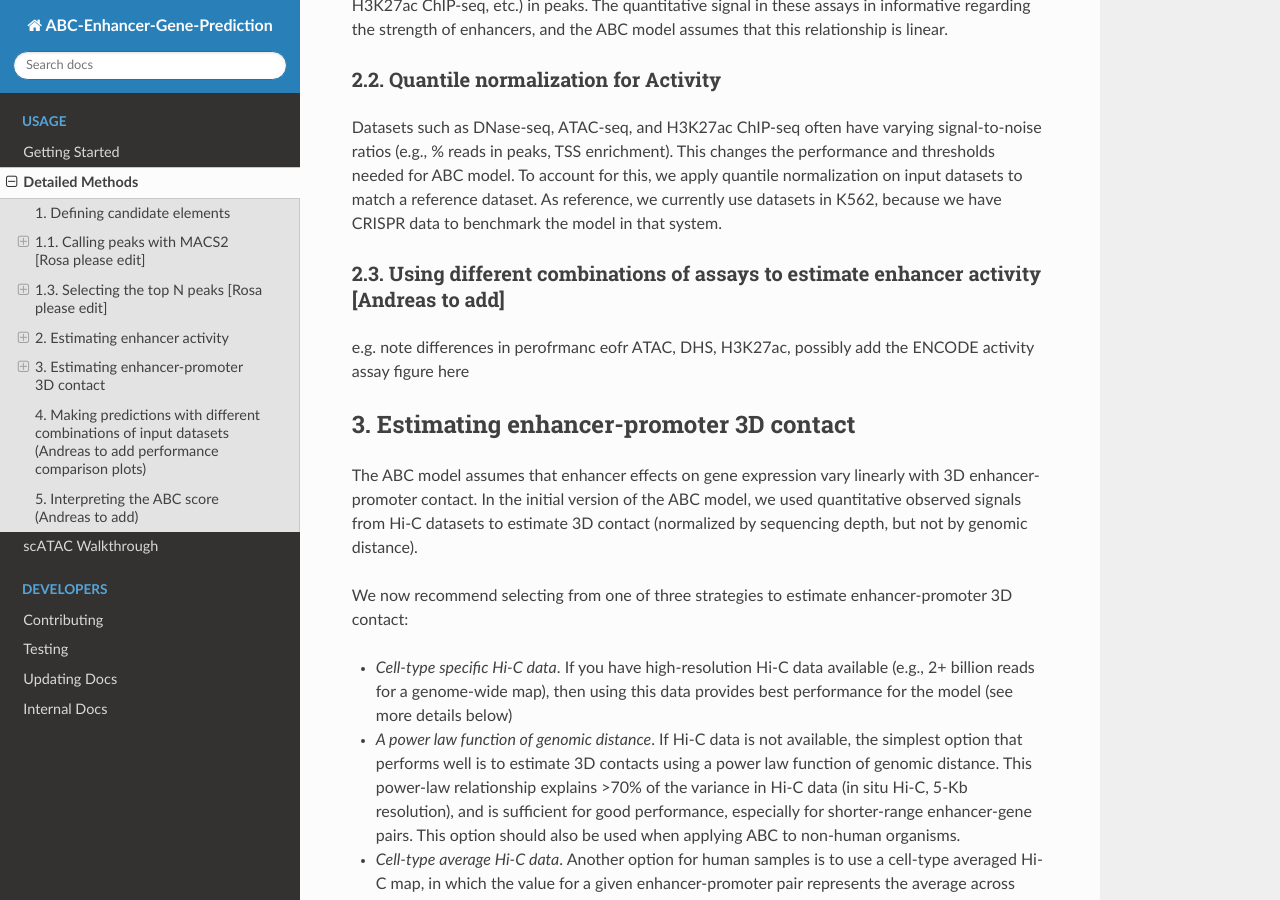
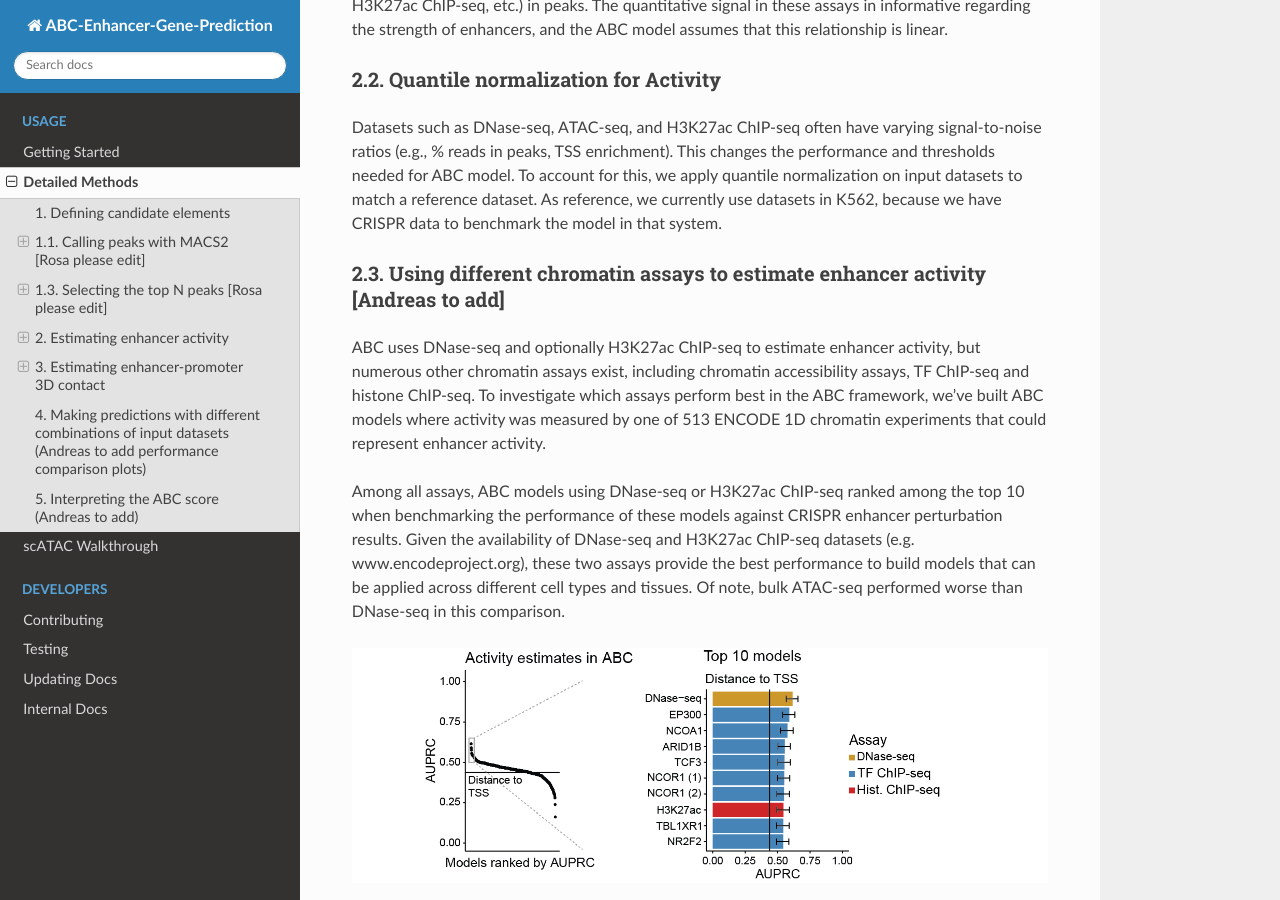
Before and after one commit to broadinstitute/ABC-Enhancer-Gene-Prediction, a Sphinx documentation site: the page built from docs/usage/methods.rst, in a window 1280 px wide and 900 px high, scrolled down 4355 px. Built offline with Sphinx 7.4.7 and the Read the Docs theme 2.0.0, drawn with Linux system fonts in a browser that asks for light colours.

Commit message:
Add enhancer activity section to documentation

```diff
--- a/docs/usage/methods.rst
+++ b/docs/usage/methods.rst
@@ -145,9 +145,20 @@ Enhancer activity in the ABC model is estimated by counting reads in peaks (from
 ^^^^^^^^^^^^^^^^^^^^^^^^^^^^
 Datasets such as DNase-seq, ATAC-seq, and H3K27ac ChIP-seq often have varying signal-to-noise ratios (e.g., % reads in peaks, TSS enrichment). This changes the performance and thresholds needed for ABC model. To account for this, we apply quantile normalization on input datasets to match a reference dataset. As reference, we currently use datasets in K562, because we have CRISPR data to benchmark the model in that system.
 
-2.3. Using different combinations of assays to estimate enhancer activity [Andreas to add]
+2.3. Using different chromatin assays to estimate enhancer activity [Andreas to add]
 ^^^^^^^^^^^^^^^^^^^^^^^^^^^^
-e.g. note differences in perofrmanc eofr ATAC, DHS, H3K27ac, possibly add the ENCODE activity assay figure here
+ABC uses DNase-seq and optionally H3K27ac ChIP-seq to estimate enhancer activity, but numerous other
+chromatin assays exist, including chromatin accessibility assays, TF ChIP-seq and histone ChIP-seq.
+To investigate which assays perform best in the ABC framework, we've built ABC models where activity
+was measured by one of 513 ENCODE 1D chromatin experiments that could represent enhancer activity.
+
+Among all assays, ABC models using DNase-seq or H3K27ac ChIP-seq ranked among the top 10 when
+benchmarking the performance of these models against CRISPR enhancer perturbation results. Given the
+availability of DNase-seq and H3K27ac ChIP-seq datasets (e.g. www.encodeproject.org), these two
+assays provide the best performance to build models that can be applied across different cell types
+and tissues. Of note, bulk ATAC-seq performed worse than DNase-seq in this comparison.
+
+.. image:: /images/abc_enh_assays_perf.png
 
 
 3. Estimating enhancer-promoter 3D contact
```
Also changed, not shown: docs/images/abc_enh_assays_perf.png (added).
